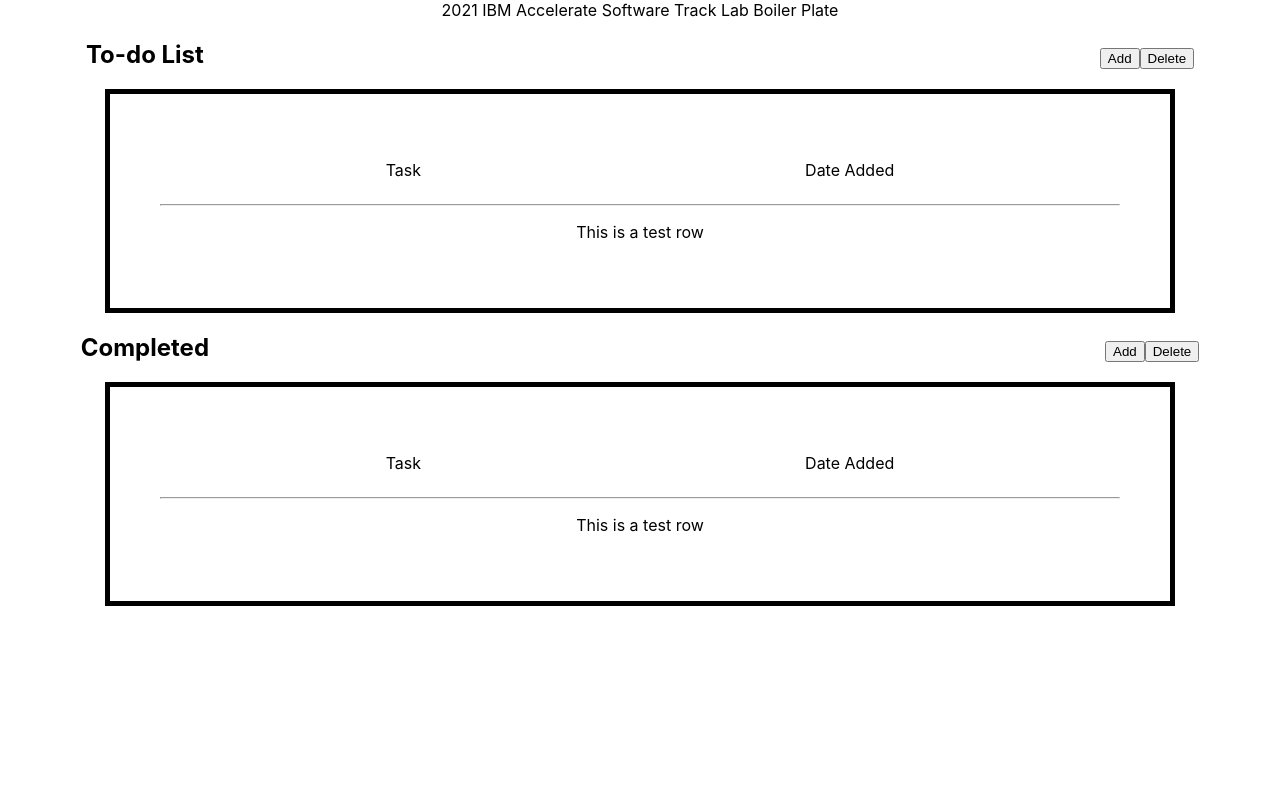
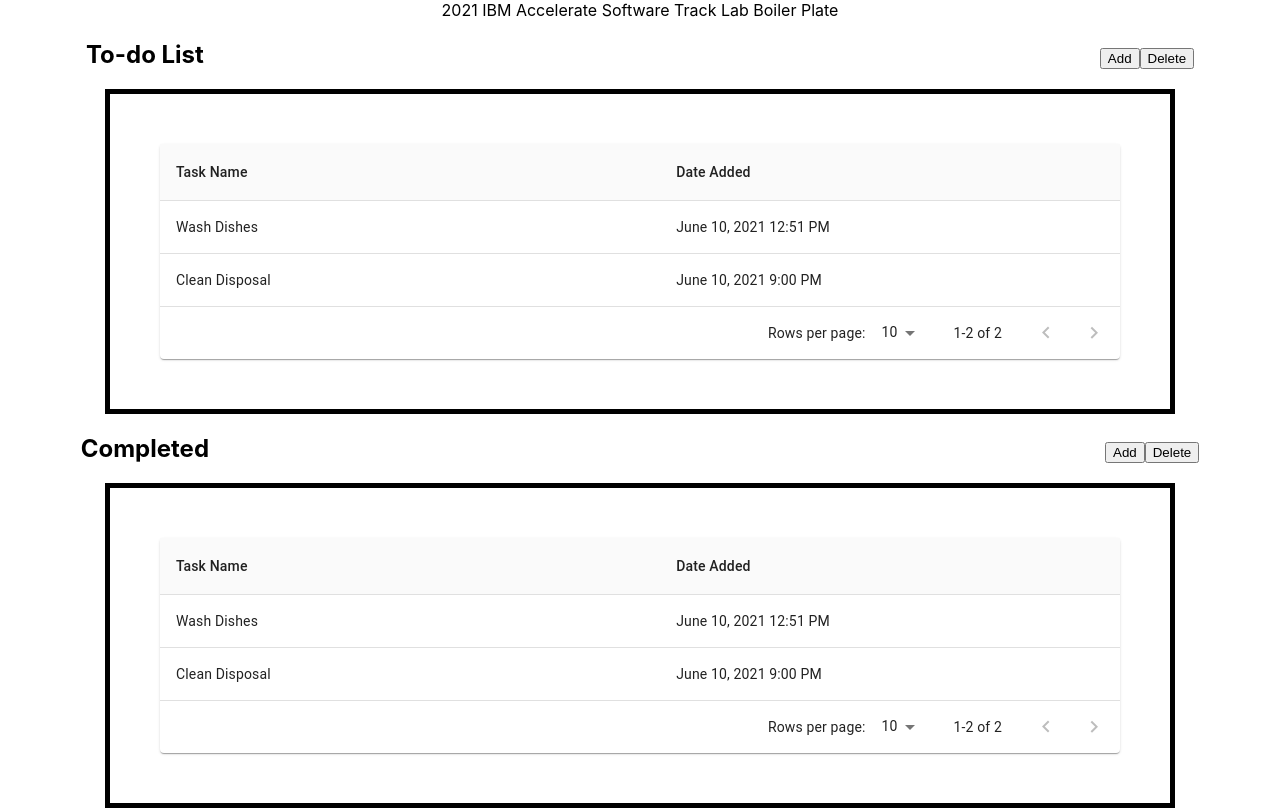
Before and after one commit to 2021-IBM-Accelerate-SW-Track/lab-1-team-46, a React (Create React App) app: page / in a window 1280 px wide. Built offline with nearby package versions, Linux system fonts and the light colour scheme.

Commit message:
Added material UI component stickyTable inside the box: now displays some dummy data

```diff
--- a/src/App.js
+++ b/src/App.js
@@ -1,5 +1,7 @@
 import Header from "./component/header"
 import Box from "./component/box"
+import ReactDOM from 'react-dom';
+import Button from '@material-ui/core/Button';
 import './App.css';
 
 function App() {
--- a/src/component/box/index.js
+++ b/src/component/box/index.js
@@ -1,5 +1,6 @@
 import './box.css';
 import Row from '../row'
+
 
 export default function Box(props)
 {
@@ -13,10 +14,7 @@
         </div>
 
         <div className = "box">
-            <p className = "rowText" style = {{marginRight:"20%"}}>Task</p>
-            <p className = "rowText" style = {{marginLeft:"20%"}}>Date Added</p>
-            <hr/>
-            <Row/>
+            <Row></Row>
         </div>
     </div>
     );
--- a/src/component/row/index.js
+++ b/src/component/row/index.js
@@ -1,8 +1,101 @@
-export default function Row()
-{
-    return(
-    <div>
-            <p>This is a test row</p>
-    </div>
-    );
+import React from 'react';
+import { makeStyles } from '@material-ui/core/styles';
+import Paper from '@material-ui/core/Paper';
+import Table from '@material-ui/core/Table';
+import TableBody from '@material-ui/core/TableBody';
+import TableCell from '@material-ui/core/TableCell';
+import TableContainer from '@material-ui/core/TableContainer';
+import TableHead from '@material-ui/core/TableHead';
+import TablePagination from '@material-ui/core/TablePagination';
+import TableRow from '@material-ui/core/TableRow';
+
+{/* This is the first row, has the names of each row*/}
+const columns = [
+  { id: 'name', label: 'Task Name', minWidth: 170 },
+  { id: 'code', label: 'Date Added', minWidth: 100 },
+];
+
+function createData(name, code, population, size) {
+  const density = population / size;
+  return { name, code};
 }
+
+{/* This is kind of a pseduo fucntion: It gathers all of the rows by calling createData("Data1", "Data2", "Data3"...) */}
+
+const rows = [
+  createData('Wash Dishes', 'June 10, 2021 12:51 PM'),
+  createData('Clean Disposal', 'June 10, 2021 9:00 PM'),
+];
+
+
+{/*The rest of this just seems like rendering?*/}
+const useStyles = makeStyles({
+  root: {
+    width: '100%',
+  },
+  container: {
+    maxHeight: 440,
+  },
+});
+
+export default function StickyHeadTable() {
+  const classes = useStyles();
+  const [page, setPage] = React.useState(0);
+  const [rowsPerPage, setRowsPerPage] = React.useState(10);
+
+  const handleChangePage = (event, newPage) => {
+    setPage(newPage);
+  };
+
+  const handleChangeRowsPerPage = (event) => {
+    setRowsPerPage(+event.target.value);
+    setPage(0);
+  };
+
+  return (
+    <Paper className={classes.root}>
+      <TableContainer className={classes.container}>
+        <Table stickyHeader aria-label="sticky table">
+          <TableHead>
+            <TableRow>
+              {columns.map((column) => (
+                <TableCell
+                  key={column.id}
+                  align={column.align}
+                  style={{ minWidth: column.minWidth }}
+                >
+                  {column.label}
+                </TableCell>
+              ))}
+            </TableRow>
+          </TableHead>
+          <TableBody>
+            {rows.slice(page * rowsPerPage, page * rowsPerPage + rowsPerPage).map((row) => {
+              return (
+                <TableRow hover role="checkbox" tabIndex={-1} key={row.code}>
+                  {columns.map((column) => {
+                    const value = row[column.id];
+                    return (
+                      <TableCell key={column.id} align={column.align}>
+                        {column.format && typeof value === 'number' ? column.format(value) : value}
+                      </TableCell>
+                    );
+                  })}
+                </TableRow>
+              );
+            })}
+          </TableBody>
+        </Table>
+      </TableContainer>
+      <TablePagination
+        rowsPerPageOptions={[10, 25, 100]}
+        component="div"
+        count={rows.length}
+        rowsPerPage={rowsPerPage}
+        page={page}
+        onChangePage={handleChangePage}
+        onChangeRowsPerPage={handleChangeRowsPerPage}
+      />
+    </Paper>
+  );
+}
```
